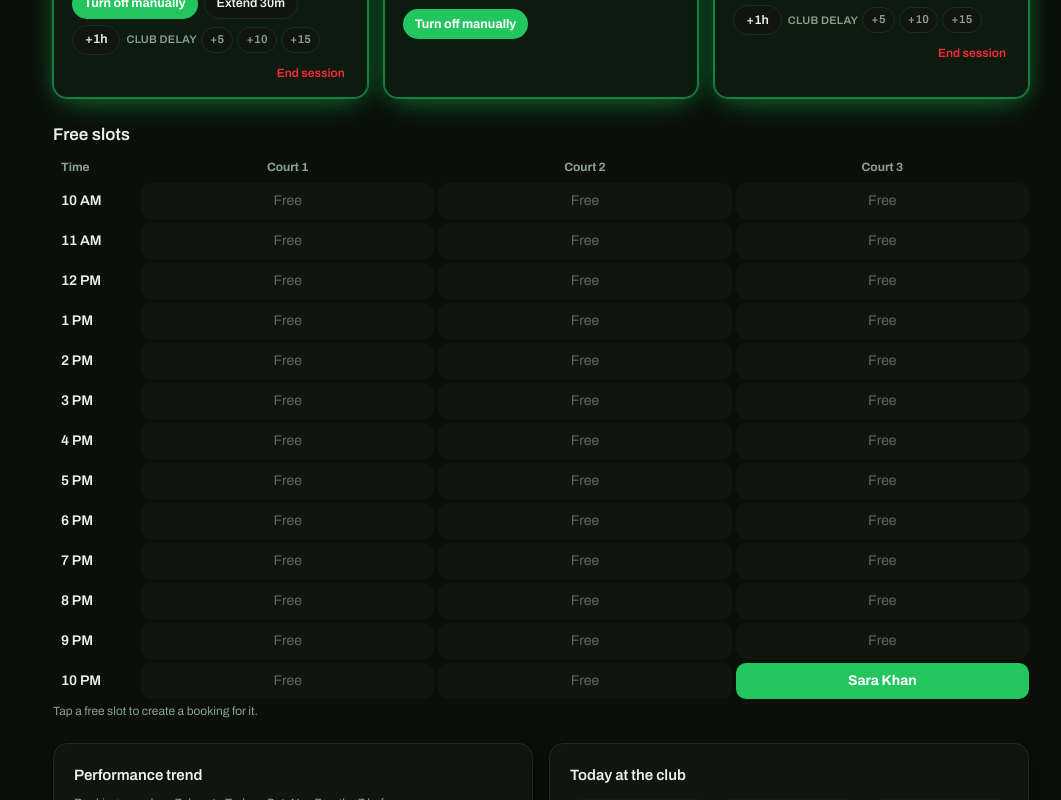
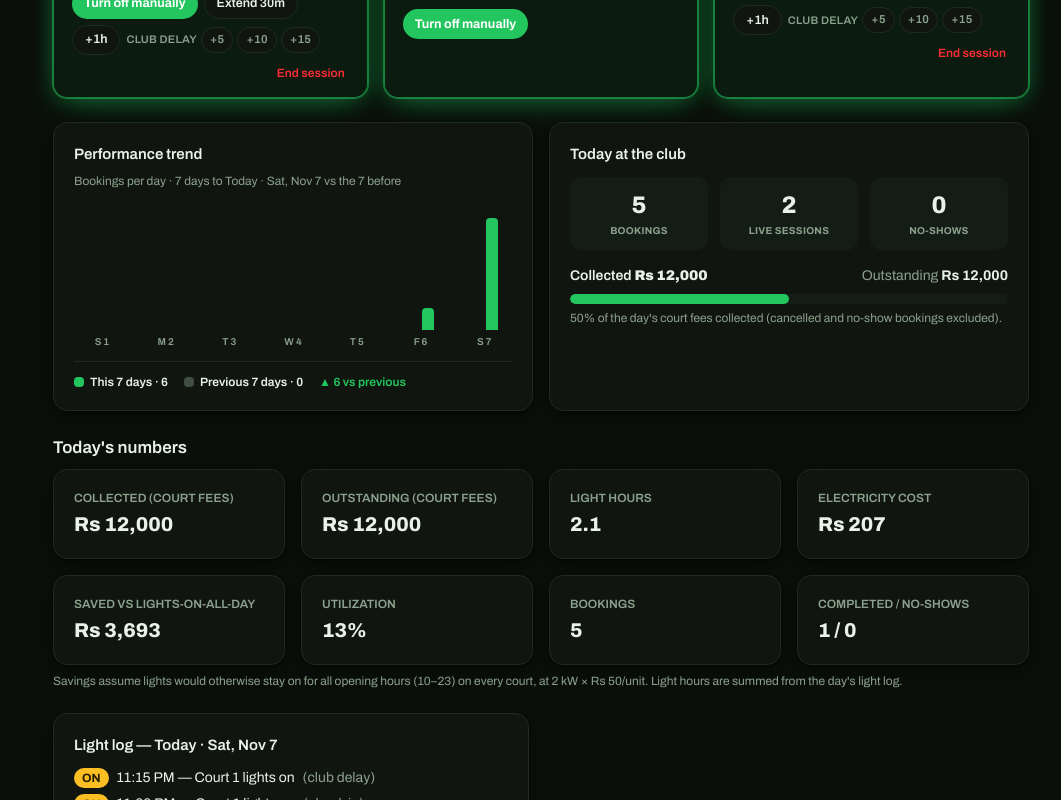
Before and after one commit to muneeb-m12/PadelBoard, a Next.js app: page / in a window 1280 px wide. Shown: the part 920-1720 px from the top of the page, without its empty margins (219-1280 px from the left). Built offline with nearby package versions, Linux system fonts and the light colour scheme.

Commit message:
Remove Free slots section — the schedule grid already shows free/booked slots and handles click-to-book

```diff
--- a/src/components/Dashboard.tsx
+++ b/src/components/Dashboard.tsx
@@ -1,9 +1,9 @@
 "use client";
 
-import { Fragment, useEffect, useRef, useState } from "react";
+import { useEffect, useRef, useState } from "react";
 import type { Booking, BookingShare, Court, LightLogEntry, ClubSettings, PaymentMethod } from "@/lib/types";
 import {
-  bookingStart, canCheckIn, formatDuration, formatHour, formatMinutesOfDay, hasOverlap,
+  bookingStart, canCheckIn, formatDuration, formatMinutesOfDay, hasOverlap,
   isoAddDays, isoFromDate, isoToDate, minutesToTimeString, sessionEnd, timeStringToMinutes,
 } from "@/lib/rules";
 const uid = () => Math.random().toString(36).slice(2, 10);
@@ -735,7 +735,6 @@ export default function Dashboard() {
   const stepGridWindow = (delta: number) =>
     setGridWindowStart(Math.max(gridStartMin, Math.min(winStartMin + delta, maxGridWindowStart)));
 
-  const hours = Array.from({ length: settings.closingHour - settings.openingHour }, (_, i) => settings.openingHour + i);
   const durationValid = Math.floor(form.durationMinutes) >= 1 && Math.floor(form.durationMinutes) <= 1440;
   const dateLabel = (() => {
     const d = isoToDate(selectedISO);
@@ -1199,34 +1198,6 @@ export default function Dashboard() {
         })}
       </section>
 
-      {/* Free slots grid — Doc §4 */}
-      <section className="mt-6 overflow-x-auto">
-        <h2 className="mb-2 text-[17px] font-semibold">Free slots</h2>
-        <div className="grid min-w-[560px] gap-1" style={{ gridTemplateColumns: `84px repeat(${courts.length}, 1fr)` }}>
-          <div className="px-2 py-1 text-xs font-bold text-pb-dim">Time</div>
-          {courts.map((c) => <div key={c.id} className="px-2 py-1 text-center text-xs font-bold text-pb-dim">{c.name}</div>)}
-          {hours.map((h) => {
-            const past = isToday && (h + 1) * 60 <= now.getHours() * 60 + now.getMinutes();
-            return (
-              <Fragment key={h}>
-                <div className="px-2 py-2 text-sm font-semibold">{formatHour(h)}</div>
-                {courts.map((c) => {
-                  const occ = bookings.find((b) => b.courtId === c.id && (b.status === "booked" || b.status === "checked_in") && b.startMinutes < (h + 1) * 60 && h * 60 < b.startMinutes + b.durationMinutes);
-                  const live = occ && occ.status === "checked_in" && isToday && occ.lightsOffAt !== null && occ.lightsOffAt > now && bookingStart(occ) <= now;
-                  return (
-                    <button key={`${h}-${c.id}`} disabled={!!occ} onClick={() => openForm(c.id, h * 60, selectedISO)}
-                      className={`rounded-[10px] px-2 py-2 text-sm ${live ? "bg-pb-accent font-bold text-white" : occ ? "bg-pb-surface2 font-medium text-pb-dim" : past ? "bg-pb-surface text-pb-dim/60 hover:bg-pb-surface2" : "bg-pb-surface font-medium hover:bg-pb-accent/15"}`}>
-                      {occ ? occ.customerName : "Free"}
-                    </button>
-                  );
-                })}
-              </Fragment>
-            );
-          })}
-        </div>
-        <p className="mt-1 text-xs text-pb-dim">Tap a free slot to create a booking for it.</p>
-      </section>
-
       {/* Bottom panels — KICKS-style: performance trend + day state */}
       <section className="mt-6 grid gap-4 lg:grid-cols-2">
         <div className="panel-shadow rounded-[14px] border border-pb-border bg-pb-surface p-5">
--- a/src/lib/rules.ts
+++ b/src/lib/rules.ts
@@ -67,11 +67,6 @@ export function sessionEnd(booking: Booking): Date {
   return new Date(bookedEnd(booking).getTime() + booking.compMinutes * 60_000);
 }
 
-export function formatHour(h: number): string {
-  const d = new Date(); d.setHours(h % 24, 0, 0, 0);
-  return d.toLocaleTimeString([], { hour: "numeric" });
-}
-
 /** 1170 -> "7:30 PM" (wraps past midnight). */
 export function formatMinutesOfDay(minutes: number): string {
   const d = new Date(); d.setHours(0, 0, 0, 0); d.setMinutes(minutes);
```
